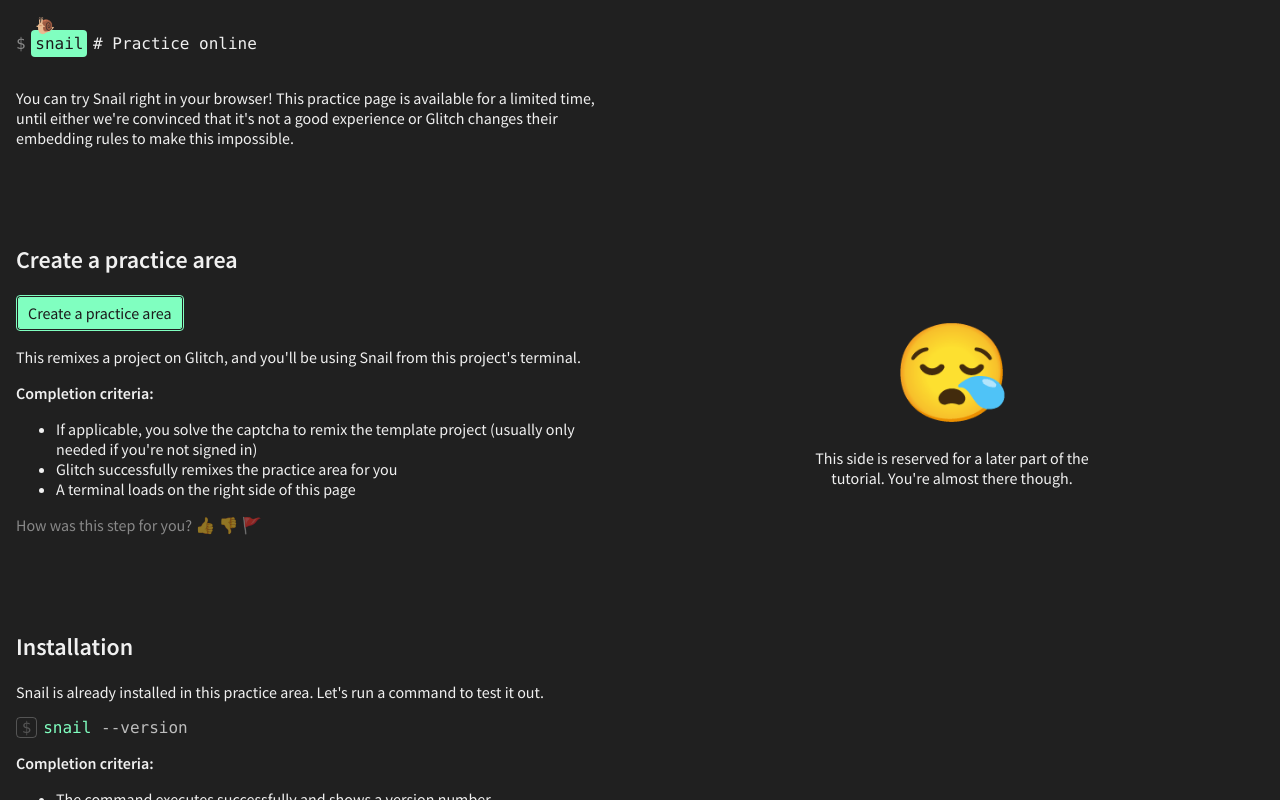
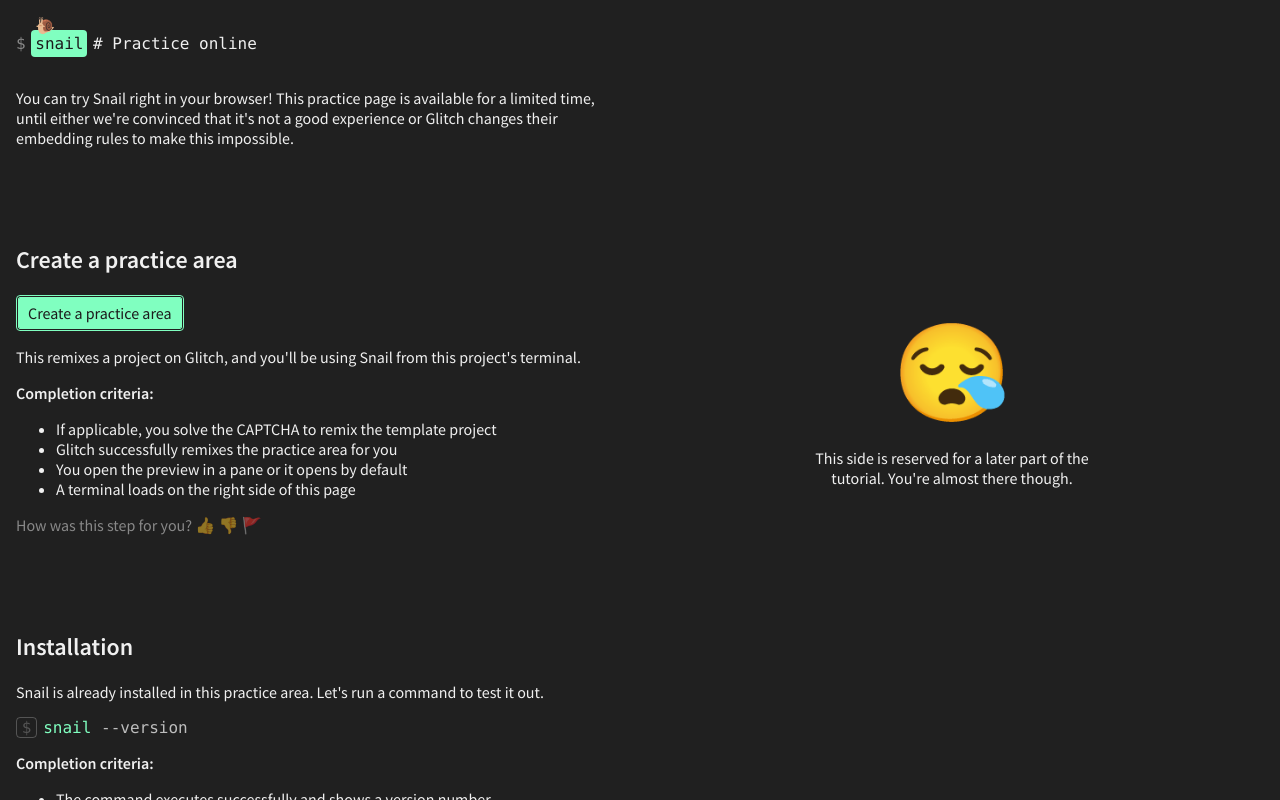
Before and after one commit to wh0/snail-cli, a website: page vanity/practice/index.html in a window 1280 px wide. Drawn offline with Linux system fonts and the light colour scheme.

Commit message:
practice: note about practice area expiration

```diff
--- a/vanity/practice/index.html
+++ b/vanity/practice/index.html
@@ -132,8 +132,9 @@
         <strong>Completion criteria:</strong>
       </p>
       <ul>
-        <li>If applicable, you solve the captcha to remix the template project (usually only needed if you're not signed in)</li>
+        <li>If applicable, you solve the CAPTCHA to remix the template project</li>
         <li>Glitch successfully remixes the practice area for you</li>
+        <li>You open the preview in a pane or it opens by default</li>
         <li>A terminal loads on the right side of this page</li>
       </ul>
       <p class="feedback">
@@ -671,7 +672,7 @@
     <div class="block">
       <h2>You're done!</h2>
       <p>
-        This practice area and the fixed website are yours to keep.
+        The fixed website is yours to keep, and the practice area will keep working for 5 days.
       </p>
       <p>
         If you continue to use the practice area, be advised that files you create outside of the <code>.data</code> directory are public.
```
